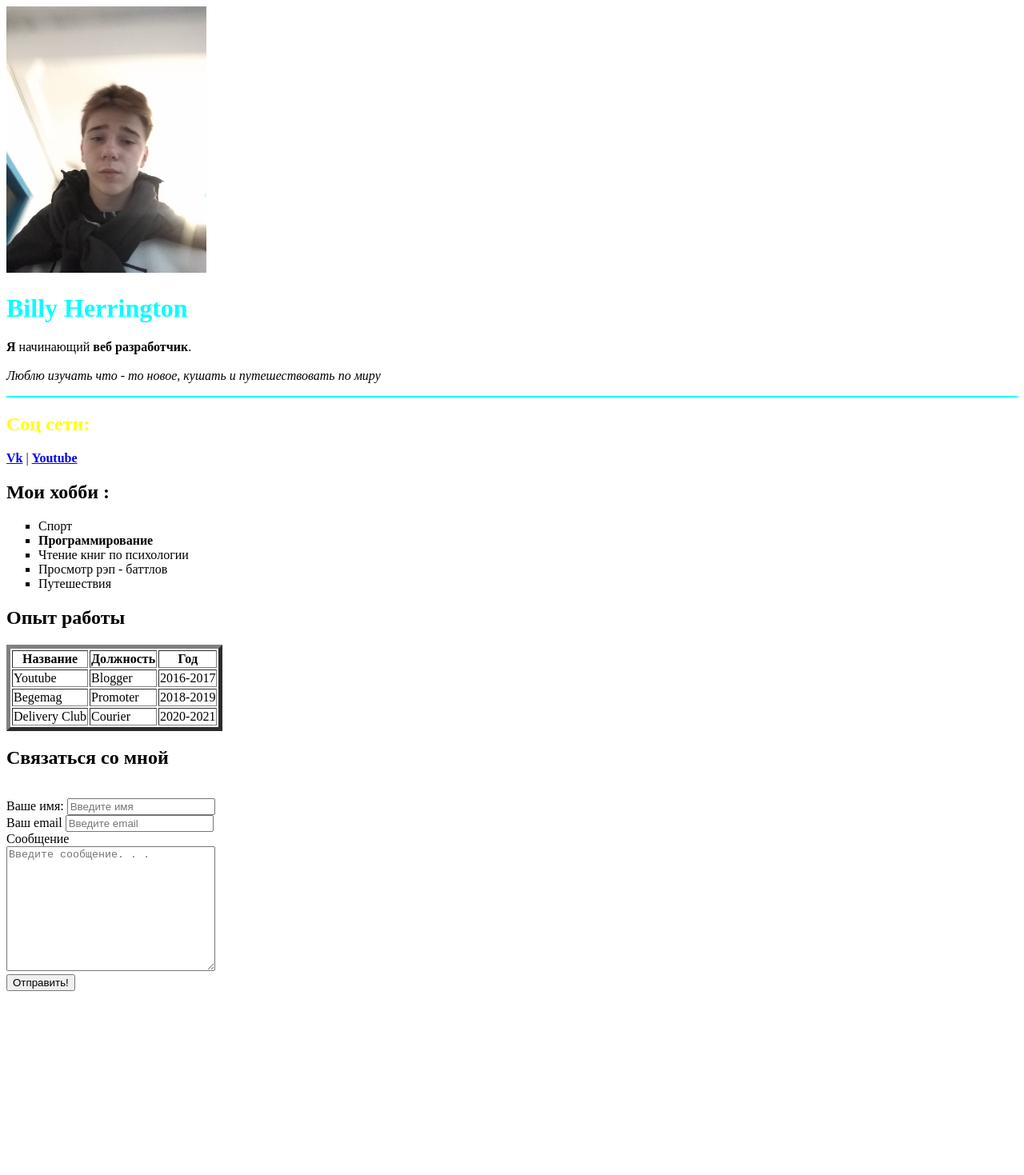
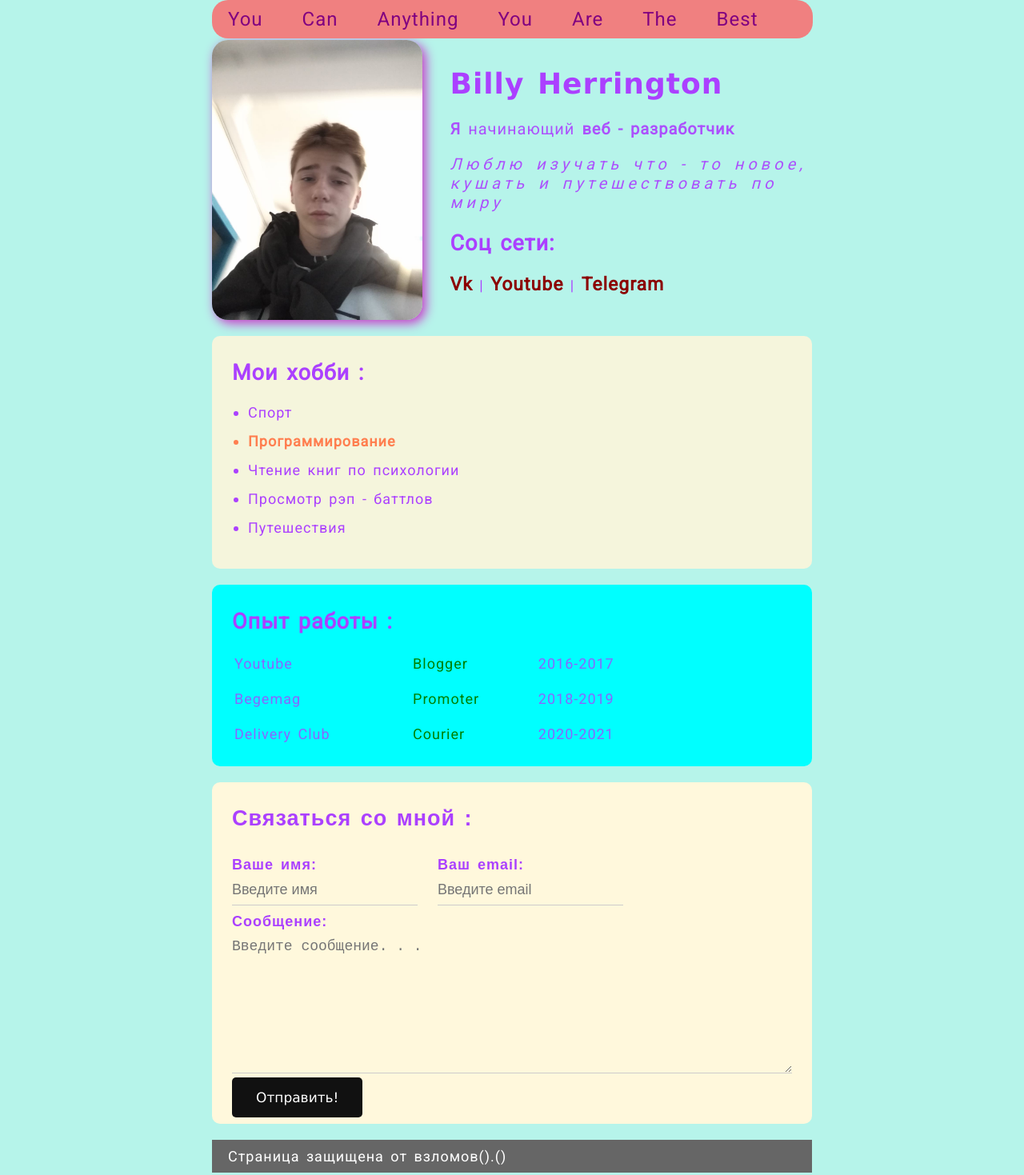
Before and after one commit to saabZZ/resume, a plain HTML site: page index.html in a window 1280 px wide. Shown: the whole page at 80% size. Before the commit the page ends 1247 px from the top, so only its background shows below. Drawn offline with Linux system fonts and the light colour scheme.

Commit message:
add styles

```diff
--- a/index.html
+++ b/index.html
@@ -7,46 +7,67 @@
     <meta name="keywords" content="computer programmer, programming, html, css">
     <meta name="discription" content="Резюме начинающего веб - разработчика">
     <title>about me </title>
+    <link rel="stylesheet" href="styles.css">
 </head>
     <body>
-        <style>
-            .header {
-                color:aqua ;
-            }
-        </style>
-        <style>
-            .head1 {
-                color:#FFFF00 ;
-            }
-        </style>
-    <img src="billy.jpg" alt="здесь должна была быть моя ава" width="250">
+    <div class="container">
+        <div class="navbar">
+            <ul>
+                <li >You</li>
+                <li >Can</li>
+                <li >Anything</li>
+                <li>You</li>
+                <li>Are</li>
+                <li>The</li>
+                <li>Best</li>
+            </ul>
+
+        </div>
+        <div class="info">
+        <img src="billy.jpg" alt="здесь должна была быть моя ава"  class="avatar">
+        <div class="info-text">
     <div class="header"><h1>Billy Herrington </h1></div>
-    <p><strong>Я</strong> начинающий <strong>веб разработчик</strong>. <br><br><em>Люблю изучать что - то новое, кушать и путешествовать по миру</em></p>
-    <hr color="aqua">
-    <div class="head1"><h2>Соц сети:</h2></div>
+    <div class="top c">
+    <p><strong>Я</strong> начинающий <strong>веб - разработчик</strong></p>
+    <div class="top a">
+    <em>Люблю изучать что - то новое, кушать и путешествовать по миру</em>
+    </div>
+</div>
+
+    <h2>Соц сети:</h2>
+    <nav class="nav">
     <a href="https://vk.com/id530614395" target="_blank"><strong>Vk</strong></a>
     |
     <a href="https://www.youtube.com/channel/UCAXUCFofdQPW5JOiTkvlm3Q" target="_blank"><strong>Youtube</strong></a>
+    |
+    <a href="https://web.telegram.org/z/#-1330245507" target="_blank"><strong>Telegram</strong></a>
+</nav>
+</div>
+</div>
+    <div class="card f">
+
     <h2>Мои хобби :</h2>
 
-    <ul type="square">
+    <ul class="list" >
         <li>Спорт</li>
-        <li><strong>Программирование</strong></li>
+        <li style="color: #FF7F50" ><strong>Программирование</strong></li>
         <li>Чтение книг по психологии</li>
         <li>Просмотр рэп - баттлов</li>
         <li>Путешествия</li>
     </ul>
 
+</div>
 
-    <h2>Опыт работы</h2>
-    <table border="5">
-        <thead>
+    <div class="card g">
+<h2>Опыт работы :</h2>
+    <table class="table">
+        <!-- <thead>
             <tr>
                 <th>Название</th>
                 <th>Должность</th>
                 <th>Год</th>
             </tr>
-        </thead>
+        </thead> -->
         <tbody>
             <tr>
               <td>Youtube</td>
@@ -65,25 +86,42 @@
             </tr>
         </tbody>
     </table>
-    <h2>Связаться со мной</h2>
-    <br>
-    <form>
-        <div>
+</div>
+    <div class="card h">
+
+
+    <form action="/" class="former">
+        <h2>Связаться со мной :</h2>
+        <div class="top b">
+            <div class="form-row">
+            <div class="form-group">
             <label for="text">Ваше имя:</label>
             <input type="text" id="text" placeholder="Введите имя">
         </div>
-        <div>
-            <label for="email">Ваш email</label>
+
+        <div class="form-group">
+            <label for="email">Ваш email:</label>
             <input type="email" id="email" placeholder="Введите email">
         </div>
-        <div>
-            <label for="message">Сообщение</label>
-            <br>
-            <textarea id="message" cols="30" rows="10" placeholder="Введите сообщение. . ."></textarea>
+    </div>
+        <div class="form-group">
+            <label for="message">Сообщение:</label>
+
+            <textarea id="message" cols="20" rows="8" placeholder="Введите сообщение. . ."></textarea>
         </div>
             <div>
-                <button type="submit">Отправить!</button>
+                <button type="submit" class="btn"><div style="font-size:17px">Отправить!</div></button>
             </div>
+        </div>
     </form>
+</div>
+<footer id='footer'>
+    Страница защищена от взломов().()
+</footer>
+</div>
+
+
+
+
     </body>
 </html>
--- /dev/null
+++ b/styles.css
@@ -0,0 +1,194 @@
+@import url('https://fonts.googleapis.com/css2?family=Roboto&display=swap');
+
+
+body {
+    font: 550 18px 'roboto' , sans-serif;
+    background: #B6F4EA;
+    word-spacing: 3px;
+    letter-spacing: 1px;
+    color: #AB40FF;
+}
+.container {
+    max-width: 750px;
+    margin: auto;
+}
+
+.info {
+    display: flex;
+    margin-top: 50px;
+}
+@media (max-width:800px) {
+    .info {
+        display: block;
+    }
+}
+.info-text {
+    margin-left: 35px;
+    margin-top: 10px;
+}
+@media (max-width:800px) {
+    .info-text {
+        margin-left: 18px;
+        width: 60%;
+    }
+}
+.a {
+    letter-spacing: 5px;
+}
+.b {
+    font-size: 20px;
+}
+.c {
+    font-size: 20px ;
+    opacity: 0.9;
+}
+
+.header {
+    font-family: verdana, sans-serif;
+}
+.f {
+    background-color: #F5F5DC;
+    margin-top: 20px;
+
+}
+.card {
+    border-radius: 10px;
+    padding: 8px 25px;
+    margin-bottom: 20px;
+}
+.g {
+    background-color: #00FFFF ;
+}
+.h {
+    background: #FFF8DC;
+}
+.avatar {
+    border-radius: 20px;
+    width: 340px;
+    height: 350px;
+    box-shadow: 4px 4px 14px rgba(200, 50, 200, 1);
+}
+@media (max-width:800px) {
+    .avatar {
+        width: 45%;
+    }
+}
+
+#footer {
+    padding: 10px 20px;
+    background: #666;
+    color: white;
+}
+
+a {
+    text-decoration: none;
+    color: darkred;
+    font-size: 23px;
+
+}
+
+a:hover {
+    color: darkorange;
+    cursor: pointer;
+    text-decoration: underline;
+    text-decoration-color: red;
+
+}
+
+a:active {
+    color: blue;
+}
+
+.btn  {
+    padding: 15px 30px;
+    background: #111;
+    border-radius: 5px;
+    color: #fff;
+    cursor: pointer;
+    font-family: 'verdana', sans-serif;
+    border: none;
+
+}
+
+.btn:hover {
+    opacity: .9;
+
+}
+
+.list {
+    padding: 0px 20px;
+}
+.list li {
+    padding-bottom: 15px;
+}
+
+.table {
+    width: 80%;
+
+}
+.table td {
+    padding-bottom: 20px;
+}
+table td:nth-child(2) {
+    color:green;
+}
+table td:nth-child(1), table td:nth-child(3) {
+    opacity: .8;
+}
+.former {
+    font-family: 'cursive', sans-serif;
+}
+.former h2 {
+    text-align: left;
+}
+
+.form-group label {
+    display: block;
+    font-size: 18px;
+    padding: 10px 0 0 ;
+
+}
+
+.form-group input, .form-group textarea {
+    width: 100%;
+    box-sizing: border-box;
+    border: none;
+    outline: none;
+    font-size: 18px;
+    border-bottom: 1px solid #ccc;
+    background: transparent;
+    padding:10px 0 8px;
+}
+
+.form-row {
+    display: flex;
+}
+.form-row .form-group {
+    padding-right: 25px;
+}
+
+.navbar {
+    background: lightcoral;
+    font-size: 24px;
+    border-radius: 20px;
+    padding: 10px 20px;
+    position: fixed;
+    z-index: 2;
+    top: 0;
+    color: purple;
+    margin-right: 152px;
+}
+.navbar ul {
+    display: flex;
+    list-style: none;
+    margin: 0;
+    padding: 0;
+}
+.navbar ul li {
+    padding-right:49px;
+}
+@media (max-width:800px) {
+    .navbar ul li {
+        padding-right: 49px;
+    }
+}
```
